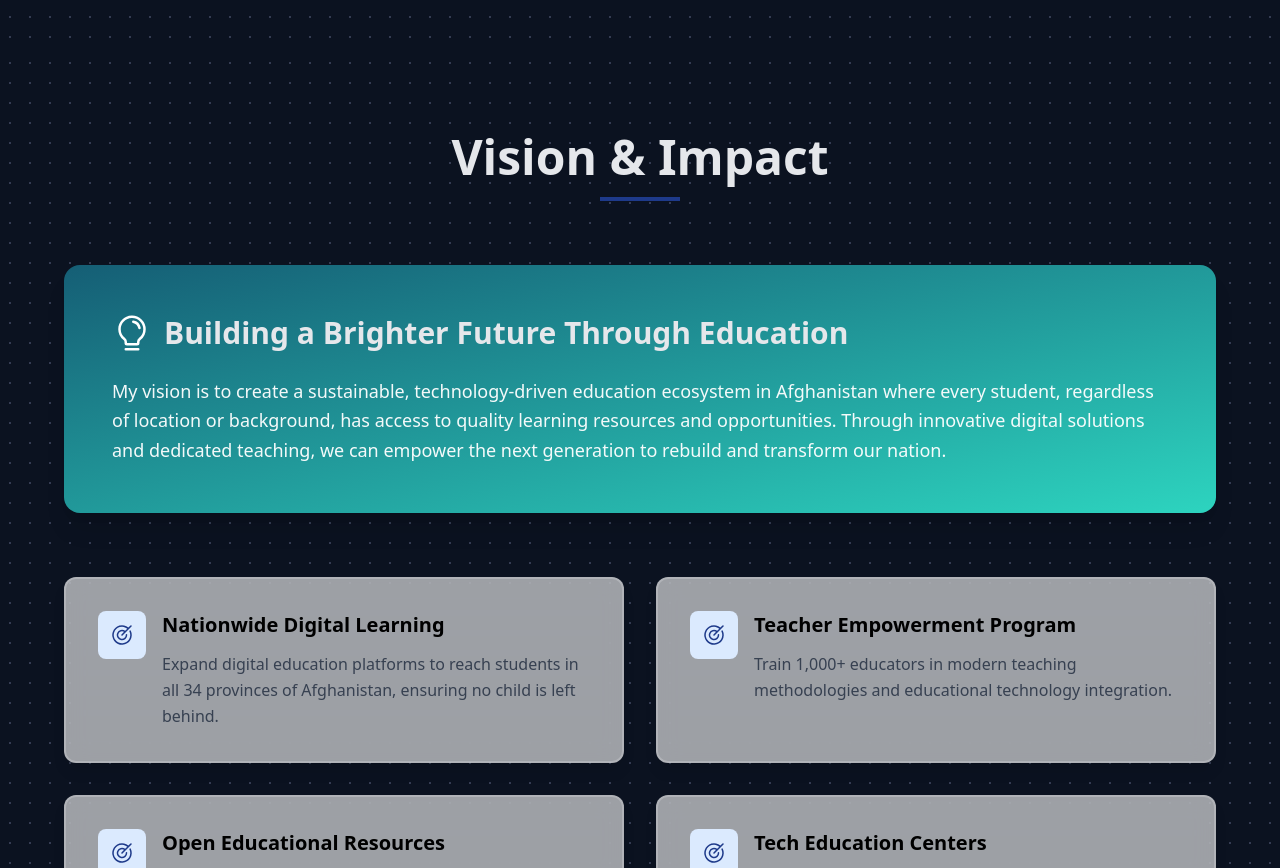
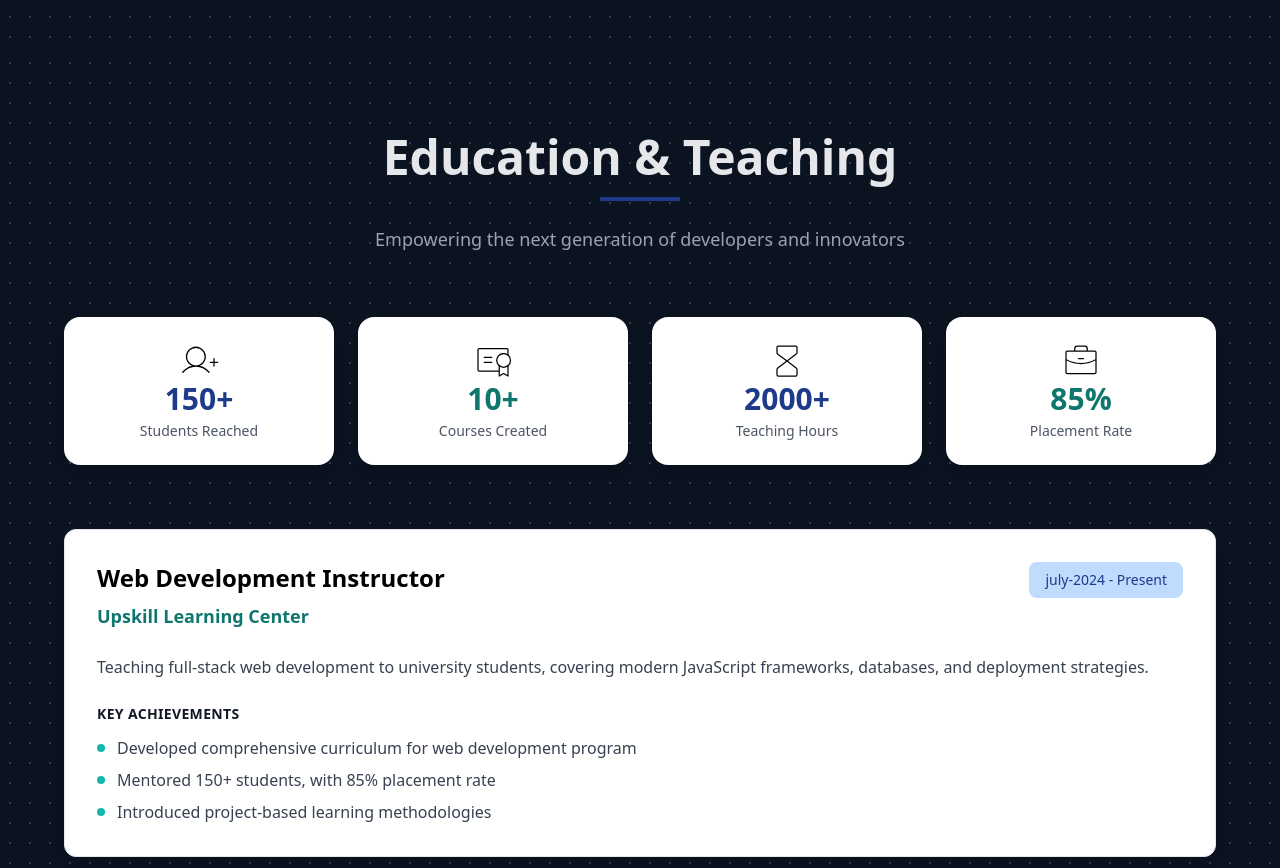
Before and after one commit to MuhdAddasHamdard/My-Protfolio, a React (Vite) app: page / in a window 1280 px wide. Shown: the part 3521-4389 px from the top of the page. Built offline with nearby package versions, Linux system fonts and the light colour scheme.

Commit message:
fix teaching component

```diff
--- a/src/App.jsx
+++ b/src/App.jsx
@@ -22,10 +22,9 @@ function App() {
       <About />
       <Skills />
       <Projects />
-      {/* <Teaching /> */}
+      <Teaching />
       <Vision />
       <Contact />
-      {/* <Toaster /> */}
       <Footer />
     </>
   );
--- a/src/components/Projects.jsx
+++ b/src/components/Projects.jsx
@@ -18,7 +18,7 @@ const Projects = () => {
               Featured Projects
             </h2>
             <div className="w-20 h-1 bg-blue-900 mx-auto mb-6"></div>
-            <p className="text-lg text-gray-600 max-w-2xl mx-auto">
+            <p className="text-lg text-gray-300 max-w-2xl mx-auto">
               Education-focused projects making a real impact in Afghanistan
             </p>
           </header>
--- a/src/components/Teaching.jsx
+++ b/src/components/Teaching.jsx
@@ -6,12 +6,36 @@ import {
   BriefcaseIcon,
 } from "@phosphor-icons/react";
 import { portfolioData } from "../mock";
+const { teaching } = portfolioData;
+const impactStats = [
+  {
+    title: "Students Reached",
+    value: teaching.impact.studentsReached,
+    icon: UserPlusIcon,
+    color: "text-blue-900",
+  },
+  {
+    title: "Courses Created",
+    value: teaching.impact.coursesCreated,
+    icon: CertificateIcon,
+    color: "text-teal-700",
+  },
+  {
+    title: "Teaching Hours",
+    value: teaching.impact.hoursOfInstruction,
+    icon: HourglassIcon,
+    color: "text-blue-900",
+  },
+  {
+    title: "Placement Rate",
+    value: teaching.impact.placementRate,
+    icon: BriefcaseIcon,
+    color: "text-teal-700",
+  },
+];
 
 const Teaching = () => {
   const { teaching } = portfolioData;
-  const { impact } = teaching;
-  // console.log(teaching);
-  console.log(impact);
 
   return (
     <section id="teaching" className="py-20 bg-dot-light bg-slate-100 ">
@@ -23,7 +47,7 @@ const Teaching = () => {
               Education & Teaching
             </h2>
             <div className="w-20 h-1 bg-blue-900 mx-auto mb-6"></div>
-            <p className="text-lg text-gray-600 max-w-2xl mx-auto">
+            <p className="text-lg text-gray-400 max-w-2xl mx-auto">
               Empowering the next generation of developers and innovators
             </p>
           </header>
@@ -31,50 +55,26 @@ const Teaching = () => {
           {/* Impact Stats */}
 
           <div className="grid sm:grid-cols-2 lg:grid-cols-4 gap-6 mb-16">
-            {impact.map((stats) => {
+            {impactStats.map((stat, index) => {
+              const Icon = stat.icon;
 
               return (
-                <>
-                  <div className=" bg-white/60 backdrop-blur-md rounded-2xl shadow-lg p-6 flex flex-col items-center justify-center transition text-center">
-                    <UserPlusIcon size={40} color="#040102" weight="thin" />
-                    <h3 className="text-3xl font-bold text-blue-900 mb-1">
-                      {stats.studentsReached}
-                    </h3>
-                    <h3 className="text-sm text-gray-600 font-medium">
-                      Students Reached
-                    </h3>
+                <div
+                  key={index}
+                  className="bg-white backdrop-blur-md rounded-2xl shadow-lg p-6 flex flex-col items-center justify-center transition text-center"
+                >
+                  <Icon size={40} color="#040102" weight="thin" />
+
+                  <div className={`text-3xl font-bold mb-1 ${stat.color}`}>
+                    {stat.value}
                   </div>
-                </>
+
+                  <div className="text-sm text-gray-600 font-medium">
+                    {stat.title}
+                  </div>
+                </div>
               );
             })}
-
-            <div className="bg-white rounded-2xl flex flex-col items-center justify-center shadow-lg p-6 80 text-center">
-              <CertificateIcon size={40} color="#040102" weight="thin" />
-              <div className="text-3xl font-bold text-teal-700 mb-1">
-                {teaching.impact.coursesCreated}
-              </div>
-              <div className="text-sm text-gray-600 font-medium">
-                Courses Created
-              </div>
-            </div>
-            <div className="   bg-white /60 backdrop-blur-md   rounded-2xl shadow-lg  flex flex-col items-center justify-center p-6 transition hover:bg-white/80  text-center">
-              <HourglassIcon size={40} color="#040102" weight="thin" />
-              <div className="text-3xl font-bold text-blue-900 mb-1">
-                {teaching.impact.hoursOfInstruction}
-              </div>
-              <div className="text-sm text-gray-600 font-medium">
-                Teaching Hours
-              </div>
-            </div>
-            <div className="bg-white /60 backdrop-blur-md   rounded-2xl shadow-lg p-6 transition text-center flex flex-col items-center justify-center">
-              <BriefcaseIcon size={40} weight="thin" />
-              <div className="text-3xl font-bold text-teal-700 mb-1">
-                {teaching.impact.placementRate}
-              </div>
-              <div className="text-sm text-gray-600 font-medium">
-                Placement Rate
-              </div>
-            </div>
           </div>
 
           {/* Teaching Experience */}
@@ -82,11 +82,13 @@ const Teaching = () => {
             {teaching.experience.map((exp, index) => (
               <div
                 key={index}
-                className="  bg-white /60 backdrop-blur-md border transition hover:bg-white/80  p-8 rounded-xl shadow-lg"
+                className="  bg-white  backdrop-blur-md border transition  p-8 rounded-xl shadow-lg"
               >
                 <div className="flex flex-col lg:flex-row lg:items-start lg:justify-between mb-4 ">
                   <div>
-                    <h3 className="text-2xl font-bold  mb-2">{exp.role}</h3>
+                    <h3 className="text-2xl font-bold text-black  mb-2">
+                      {exp.role}
+                    </h3>
                     <p className="text-lg text-teal-700 font-semibold mb-2">
                       {exp.institution}
                     </p>
--- a/src/components/Toaster.jsx
+++ /dev/null
@@ -1,30 +0,0 @@
-"use client";
-
-import { useToast } from "../hooks/use-toast";
-
-export function Toaster() {
-  const { toasts } = useToast();
-
-  return (
-    <div className="fixed top-4 right-4 z-[9999] flex flex-col gap-2">
-      {toasts.map((toast) => (
-        <div
-          key={toast.id}
-          className="
-            w-80 rounded-lg shadow-lg
-            bg-white dark:bg-neutral-900
-            border border-black/10 dark:border-white/10
-            p-4
-          "
-        >
-          <p className="font-semibold">{toast.title}</p>
-          {toast.description && (
-            <p className="text-sm text-gray-600 dark:text-gray-300 mt-1">
-              {toast.description}
-            </p>
-          )}
-        </div>
-      ))}
-    </div>
-  );
-}
--- a/src/components/Vision.jsx
+++ b/src/components/Vision.jsx
@@ -36,16 +36,9 @@ const Vision = () => {
             {vision.goals.map((goal, index) => (
               <div
                 key={index}
-                className="dark:bg-gray-900  bg-white/60 dark:bg-gray-900/60
-  backdrop-blur-md
-   border-white/20 dark:border-gray-700/40
-
-  shadow-lg
-
-
-  hover:bg-white/80 dark:hover:bg-gray-900/80 p-8 rounded-xl border-2 border-gray-200 hover:border-blue-500 transition-colors duration-300"
+                className="bg-white/80 backdrop-blur-md  border-white/20 shadow-lg p-8 rounded-xl border-2 border-gray-200 hover:border-blue-500 transition-all duration-300"
               >
-                <div className="flex  items-start gap-4">
+                <div className="flex  items-start items-center gap-4">
                   <div className="w-12 h-12 bg-blue-100 rounded-lg flex items-center justify-center flex-shrink-0">
                     <Target className="w-6 h-6 text-blue-900" />
                   </div>
@@ -53,7 +46,7 @@ const Vision = () => {
                     <h4 className="text-xl font-bold dark:text-gray-400 mb-3">
                       {goal.title}
                     </h4>
-                    <p className="text-gray-700 leading-relaxed">
+                    <p className="text-gray-600 leading-relaxed">
                       {goal.description}
                     </p>
                   </div>
--- a/src/mock.js
+++ b/src/mock.js
@@ -68,10 +68,11 @@ export const portfolioData = {
         ],
       },
     ],
+
     impact: {
-      studentsReached: "2,000+",
-      coursesCreated: "12",
-      hoursOfInstruction: "500+",
+      studentsReached: "150+",
+      coursesCreated: "10+",
+      hoursOfInstruction: "2000+",
       placementRate: "85%",
     },
   },
```
